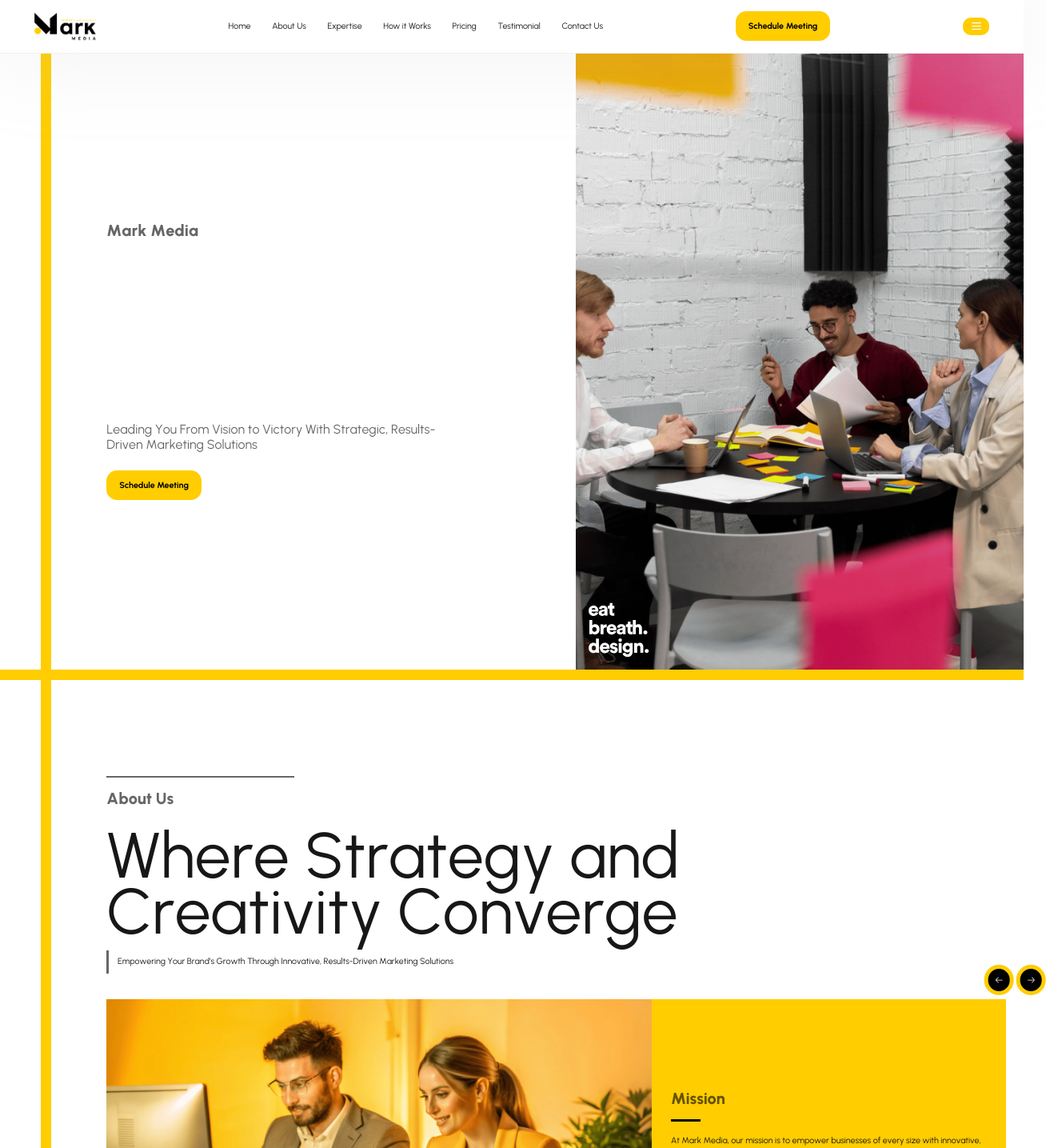
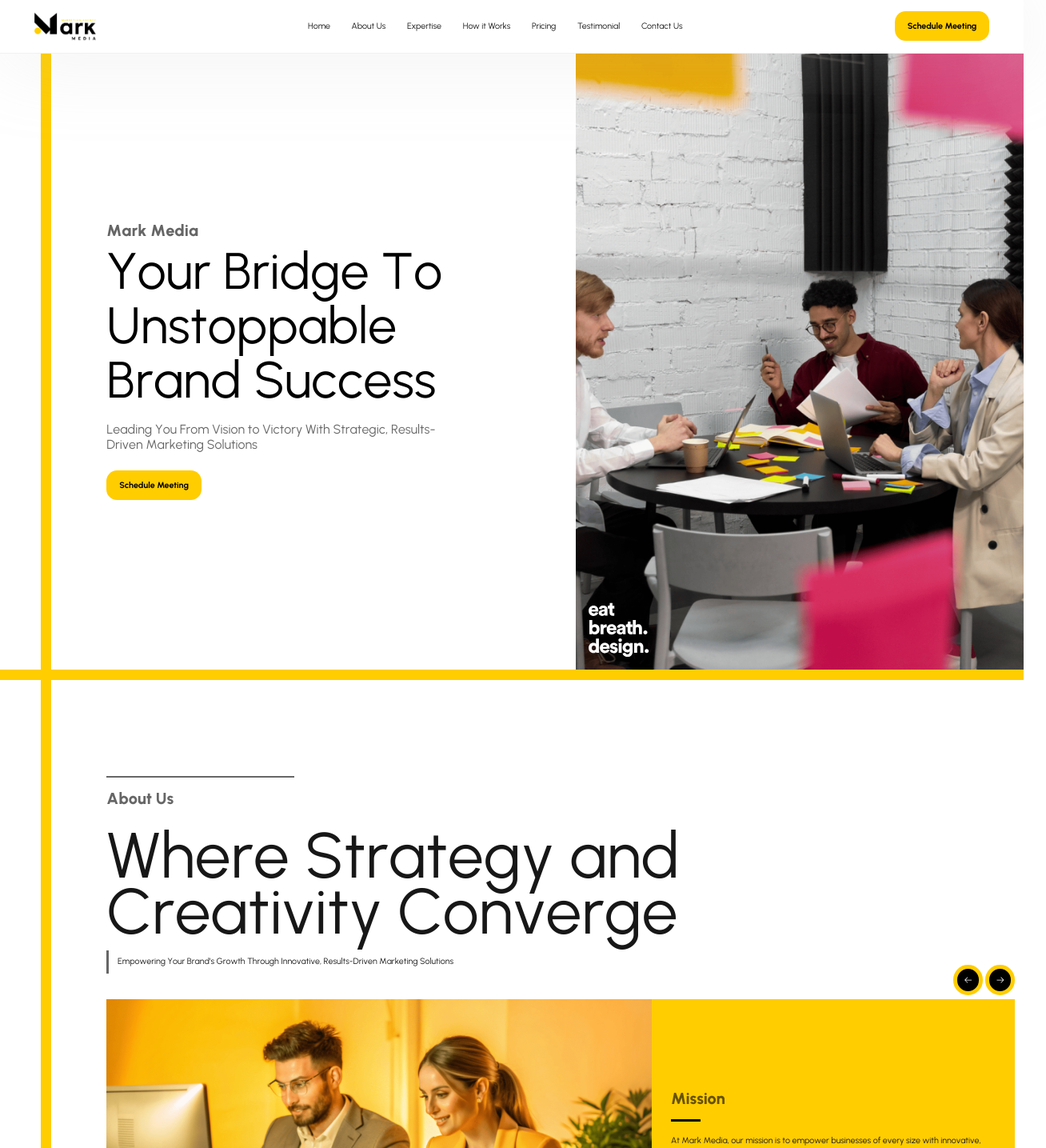
Before and after one commit to abdulfattahaud/mark-media, a Next.js app: page / in a window 1280 px wide. Shown: the top 1435 px of the page at 80% size, 1308 px wide, since content can reach past the window. Built offline with nearby package versions, Linux system fonts and the light colour scheme.

Commit message:
desk checks

```diff
--- a/src/components/sections/Header.tsx
+++ b/src/components/sections/Header.tsx
@@ -27,7 +27,7 @@ export const Header = () => {
       <button className='bg-primary hidden rounded-[.75rem] px-3 py-2 text-sm font-bold text-black sm:block md:rounded-[1.25rem] md:px-6 md:py-4 md:text-base'>
         Schedule Meeting
       </button>
-      <button className='bg-primary rounded-[10px] px-4 py-2.5'>
+      <button className='bg-primary rounded-[10px] px-4 py-2.5 sm:hidden'>
         <svg
           className='h-3.5 w-[1.125rem]'
           width='18'
--- a/src/components/sections/Main.tsx
+++ b/src/components/sections/Main.tsx
@@ -87,7 +87,7 @@ export const Main = () => {
   return (
     <div id='main-section' className='border-b-primary relative h-svh border-b-[1.25rem] md:min-h-[850px]'>
       <div className='flex h-full flex-col items-center gap-10 pl-[4rem] pt-[6.25rem] sm:flex-row md:pl-[12.5rem]'>
-        <div className='flex h-full w-full flex-col items-start justify-center text-white sm:h-auto sm:w-1/2 sm:justify-start'>
+        <div className='flex h-full w-full flex-col items-start justify-center text-white sm:h-auto sm:w-1/2 sm:justify-start sm:text-black'>
           <span className='hide-first sm:text-grayC mb-2 text-[1.25rem] font-extrabold leading-[1.06] text-white md:text-[1.875rem]'>
             Mark Media
           </span>
--- a/src/components/ui/AboutSlider.tsx
+++ b/src/components/ui/AboutSlider.tsx
@@ -133,7 +133,7 @@ export const AboutSlider = () => {
 
   return (
     <div className='relative w-full sm:w-auto'>
-      <div className='embla__actions absolute bottom-[-80px] left-[46%] flex translate-x-1/2 gap-1 sm:bottom-auto sm:left-auto sm:right-0 sm:top-[-4rem]'>
+      <div className='embla__actions absolute bottom-[-80px] left-[46%] flex translate-x-1/2 gap-1 sm:bottom-auto sm:left-auto sm:right-0 sm:top-[-4rem] sm:translate-x-0'>
         <button
           onClick={() => {
             emblaApi?.scrollPrev();
@@ -191,7 +191,7 @@ export const AboutSlider = () => {
                   height={495}
                   className='object-cover sm:max-w-[60%] sm:flex-[1_0_60%]'
                 />
-                <div className='bg-primary flex h-[24rem] flex-col items-start justify-center px-[2.25rem] sm:h-auto'>
+                <div className='bg-primary flex h-[24rem] w-full flex-col items-start justify-center px-[2.25rem] sm:h-auto'>
                   <h4 className='select-none text-[1.875rem] font-extrabold leading-[1] text-[#00000099]'>
                     {slides.title}
                   </h4>
```
